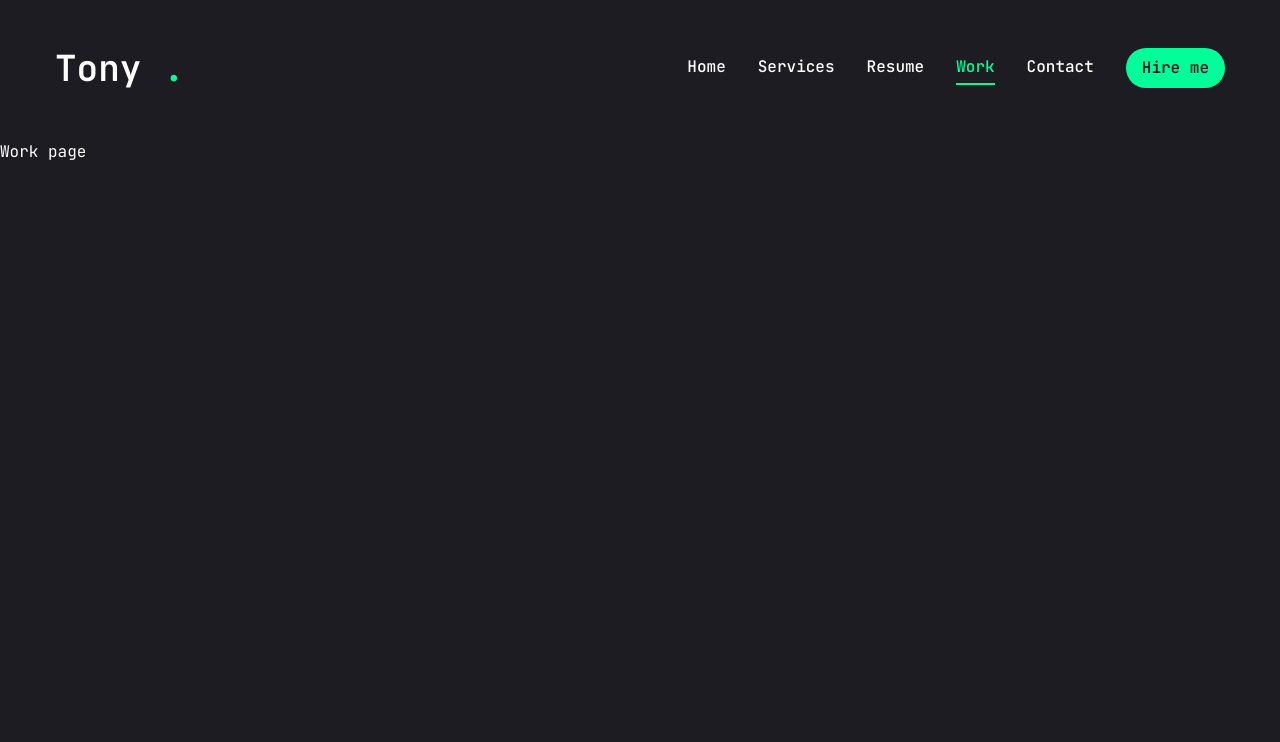
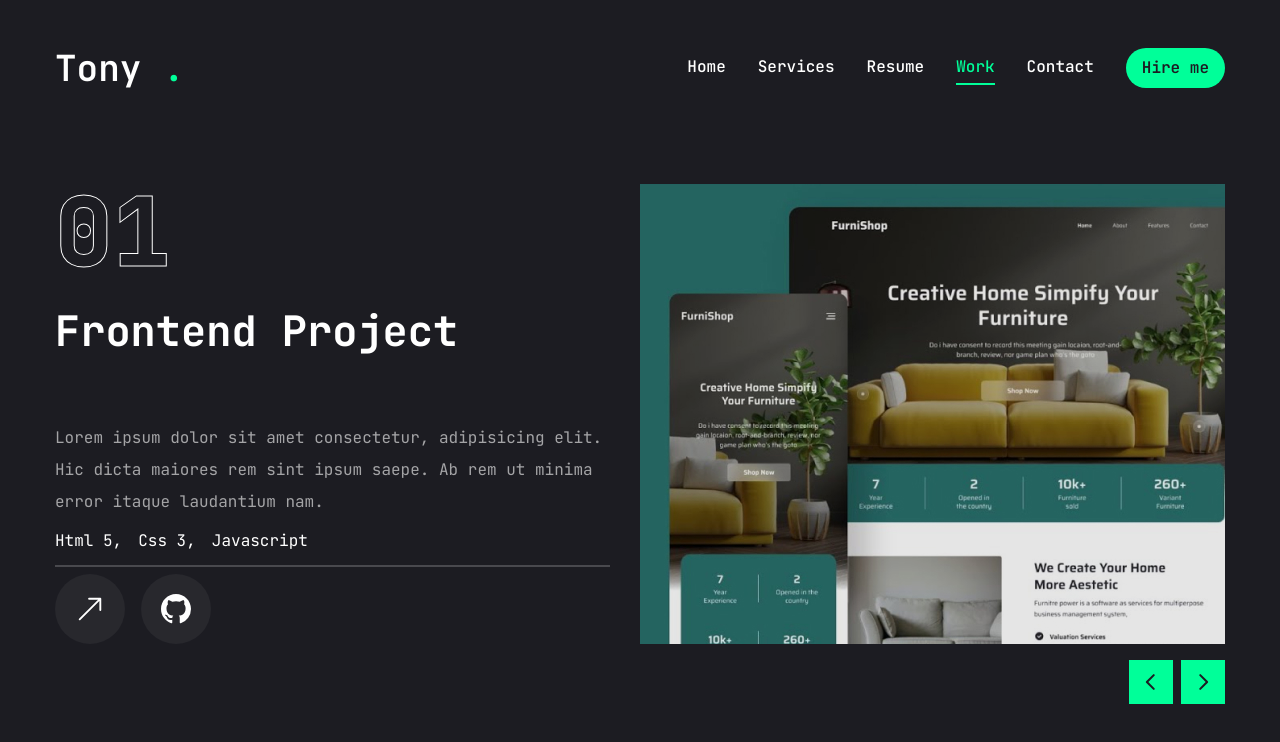
Before and after one commit to Tony-kan/portfolio_v2, a Next.js app: page /work in a window 1280 px wide. Shown: the top 742 px of the page. Built offline with nearby package versions, Linux system fonts and the light colour scheme.

Commit message:
create the work page

```diff
--- a/app/work/page.jsx
+++ b/app/work/page.jsx
@@ -1,7 +1,175 @@
+"use client";
+
+import { useState } from "react";
+import { motion } from "framer-motion";
+import { Swiper, SwiperSlide } from "swiper/react";
+import "swiper/css";
+
+import { BsArrowUpRight, BsGithub } from "react-icons/bs";
+
+import {
+  Tooltip,
+  TooltipContent,
+  TooltipProvider,
+  TooltipTrigger,
+} from "@/components/ui/tooltip";
+
+import Link from "next/link";
+import Image from "next/image";
+import WorkSliderBtns from "@/components/WorkSliderBtns";
+
+const projects = [
+  {
+    num: "01",
+    category: "frontend",
+    title: "Project 1",
+    description: `Lorem ipsum dolor sit amet consectetur, adipisicing elit.
+      Hic dicta maiores rem sint ipsum saepe. Ab rem ut minima error itaque laudantium nam.`,
+    stack: [{ name: "Html 5" }, { name: "Css 3" }, { name: "Javascript" }],
+    image: "/assets/work/thumb1.png",
+    live: "/",
+    github: "/",
+  },
+  {
+    num: "02",
+    category: "fullstack",
+    title: "Project 2",
+    description: `Lorem ipsum dolor sit amet consectetur, adipisicing elit.
+      Hic dicta maiores rem sint ipsum saepe. Ab rem ut minima error itaque laudantium nam.`,
+    stack: [{ name: "Next.js" }, { name: "Tailwind.css" }, { name: "node.js" }],
+    image: "/assets/work/thumb2.png",
+    live: "/",
+    github: "/",
+  },
+  {
+    num: "03",
+    category: "frontend",
+    title: "Project 3",
+    description: `Lorem ipsum dolor sit amet consectetur, adipisicing elit.
+      Hic dicta maiores rem sint ipsum saepe. Ab rem ut minima error itaque laudantium nam.`,
+    stack: [{ name: "Next.js" }, { name: "Tailwind.css" }],
+    image: "/assets/work/thumb3.png",
+    live: "/",
+    github: "/",
+  },
+];
+
 const Work = () => {
+  const [project, setProject] = useState(projects[0]);
+
+  const handleSlideChange = (swiper) => {
+    //  get current slide index
+    const currentIndex = swiper.activeIndex;
+    // update projects state based on current slide index
+    setProject(projects[currentIndex]);
+  };
   return (
-    <div>Work page</div>
-  )
-}
+    <motion.section
+      initial={{ opacity: 0 }}
+      animate={{
+        opacity: 1,
+        transition: { delay: 2.4, duration: 0.4, ease: "easeIn" },
+      }}
+      className="min-h-[80vh] flex flex-col justify-center py-12 xl:px-0"
+    >
+      <div className="container mx-auto">
+        <div className="flex flex-col xl:flex-row xl:gap-[30px]">
+          <div className="w-full xl:w-[50%] xl:h-[460px] flex flex-col xl:justify-between  order-2 xl:order-none">
+            <div className="flex flex-col gap-[30px] h-[50%] group">
+              {/* outline num   */}
+              <div className="text-8xl leading-none font-extrabold text-transparent text-outline  group-hover:text-outline-hover">
+                {project?.num}
+              </div>
+              {/* project category  */}
 
-export default Work
+              <h2 className="text-[42px] font-bold leading-none text-white group-hover:text-accent transition-all duration-500  capitalize">
+                {project?.category} Project
+              </h2>
+            </div>
+            {/* project description */}
+            <p className="text-white/60">{project?.description}</p>
+            {/* stack */}
+            <ul className="flex gap-4">
+              {project?.stack.map((item, index) => {
+                return (
+                  <li key={index} classname="text-xl text-accent">
+                    {item.name}
+                    {/* remove  the  last comma  */}
+                    {index !== project.stack.length - 1 && ","}
+                  </li>
+                );
+              })}
+            </ul>
+            {/* border   */}
+            <div className="border border-white/20"></div>
+            {/* buttons  */}
+            <div className="flex items-center gap-4">
+              {/* Live Project button */}
+              <Link href={project?.live}>
+                <TooltipProvider delayDuration={100}>
+                  <Tooltip>
+                    <TooltipTrigger className="w-[70px] h-[70px] rounded-full bg-white/5 flex justify-center items-center group">
+                      <BsArrowUpRight className="text-white text-3xl group-hover:text-accent" />
+                    </TooltipTrigger>
+                    <TooltipContent>
+                      <p>Live Project</p>
+                    </TooltipContent>
+                  </Tooltip>
+                </TooltipProvider>
+              </Link>
+
+              {/* github project button */}
+              <Link href={project?.github}>
+                <TooltipProvider delayDuration={100}>
+                  <Tooltip>
+                    <TooltipTrigger className="w-[70px] h-[70px] rounded-full bg-white/5 flex justify-center items-center group">
+                      <BsGithub className="text-white text-3xl group-hover:text-accent" />
+                    </TooltipTrigger>
+                    <TooltipContent>
+                      <p>Github Repository</p>
+                    </TooltipContent>
+                  </Tooltip>
+                </TooltipProvider>
+              </Link>
+            </div>
+          </div>
+          <div className="w-full xl:w-[50%]">
+            <Swiper
+              spaceBetween={30}
+              slidesPerView={1}
+              className="xl:h-[520px] mb-12"
+              onSlideChange={handleSlideChange}
+            >
+              {projects.map((project, index) => {
+                return (
+                  <SwiperSlide key={index} className="w-full">
+                    <div className="h-[460px] relative group flex justify-center items-center bg-pink-50/20">
+                      {/* overlay  */}
+                      <div className="absolute  top-0 bottom-0 w-full h-full bg-black/10 z-10"></div>
+                      {/* image  */}
+                      <div className="relative w-full h-full">
+                        <Image
+                          src={project.image}
+                          fill
+                          className="object-cover"
+                          alt=""
+                        />
+                      </div>
+                    </div>
+                  </SwiperSlide>
+                );
+              })}
+              {/* slider buttons  */}
+              <WorkSliderBtns
+                containerStyles="flex gap-2 absolute right-0 bottom-[calc(50%_-_22px)] xl:bottom-0 z-20 w-full justify-between xl:w-max xl:justify-none"
+                btnStyles="bg-accent hover:bg-accent-hover text-primary text-[22px] w-[44px] h-[44px] flex justify-center items-center transition-all"
+              />
+            </Swiper>
+          </div>
+        </div>
+      </div>
+    </motion.section>
+  );
+};
+
+export default Work;
--- /dev/null
+++ b/components/WorkSliderBtns.jsx
@@ -0,0 +1,21 @@
+"use client";
+
+import { useSwiper } from "swiper/react";
+import { PiCaretLeftBold, PiCaretRightBold } from "react-icons/pi";
+import { Button } from "./ui/button";
+
+const WorkSliderBtns = ({ containerStyles, btnStyles, iconsStyles }) => {
+  const swiper = useSwiper();
+  return (
+    <div className={containerStyles}>
+      <button className={btnStyles} onClick={() => swiper.slidePrev()}>
+        <PiCaretLeftBold className={iconsStyles} />
+      </button>
+      <button className={btnStyles} onClick={() => swiper.slideNext()}>
+        <PiCaretRightBold className={iconsStyles} />
+      </button>
+    </div>
+  );
+};
+
+export default WorkSliderBtns;
--- a/package.json
+++ b/package.json
@@ -24,6 +24,7 @@
     "react-countup": "^6.5.3",
     "react-dom": "^18",
     "react-icons": "^5.2.1",
+    "swiper": "^11.1.9",
     "tailwind-merge": "^2.4.0",
     "tailwindcss-animate": "^1.0.7"
   },
```
Also changed, not shown: 1 other file (tests, documents, lock files or other folders).
